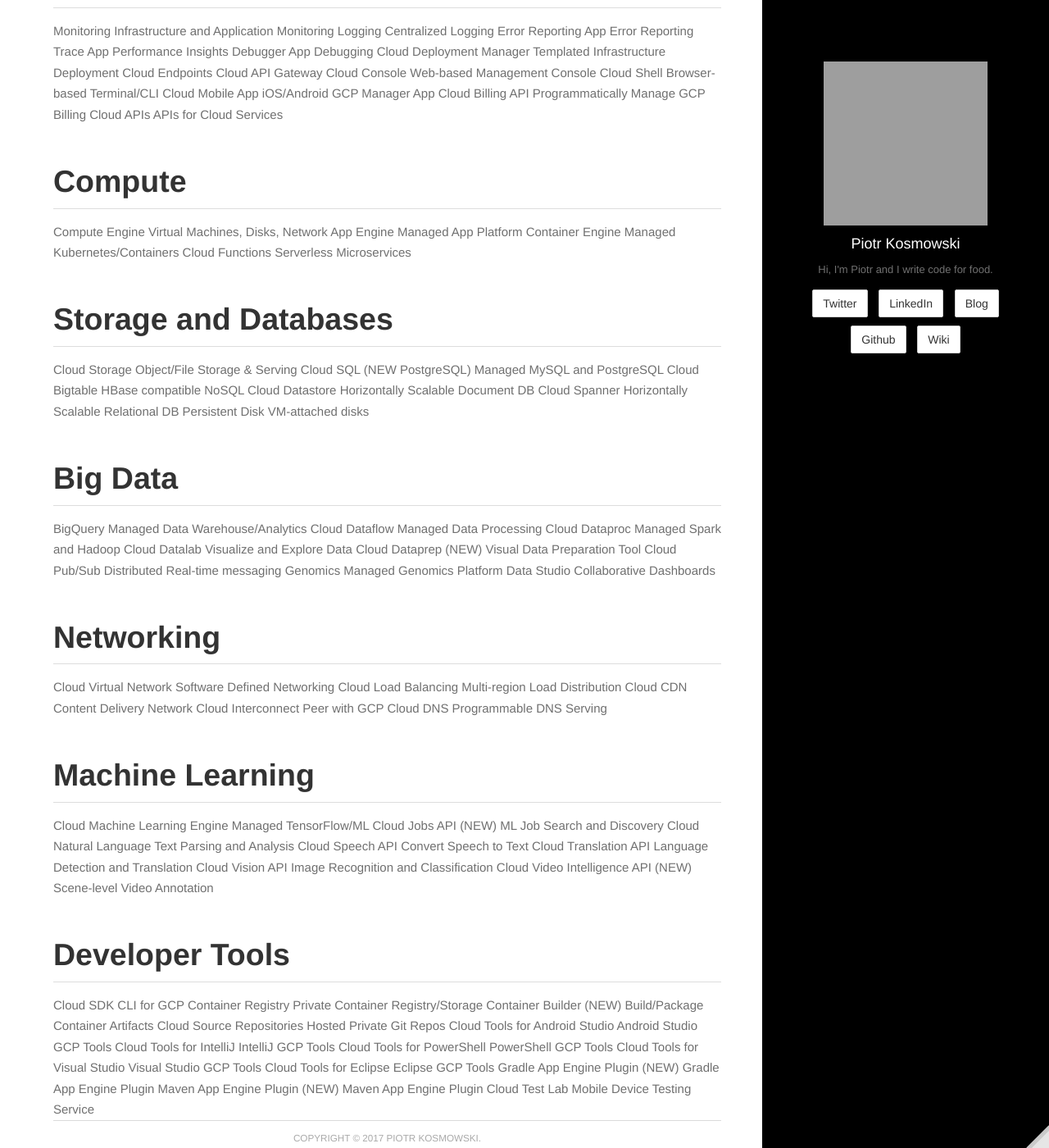
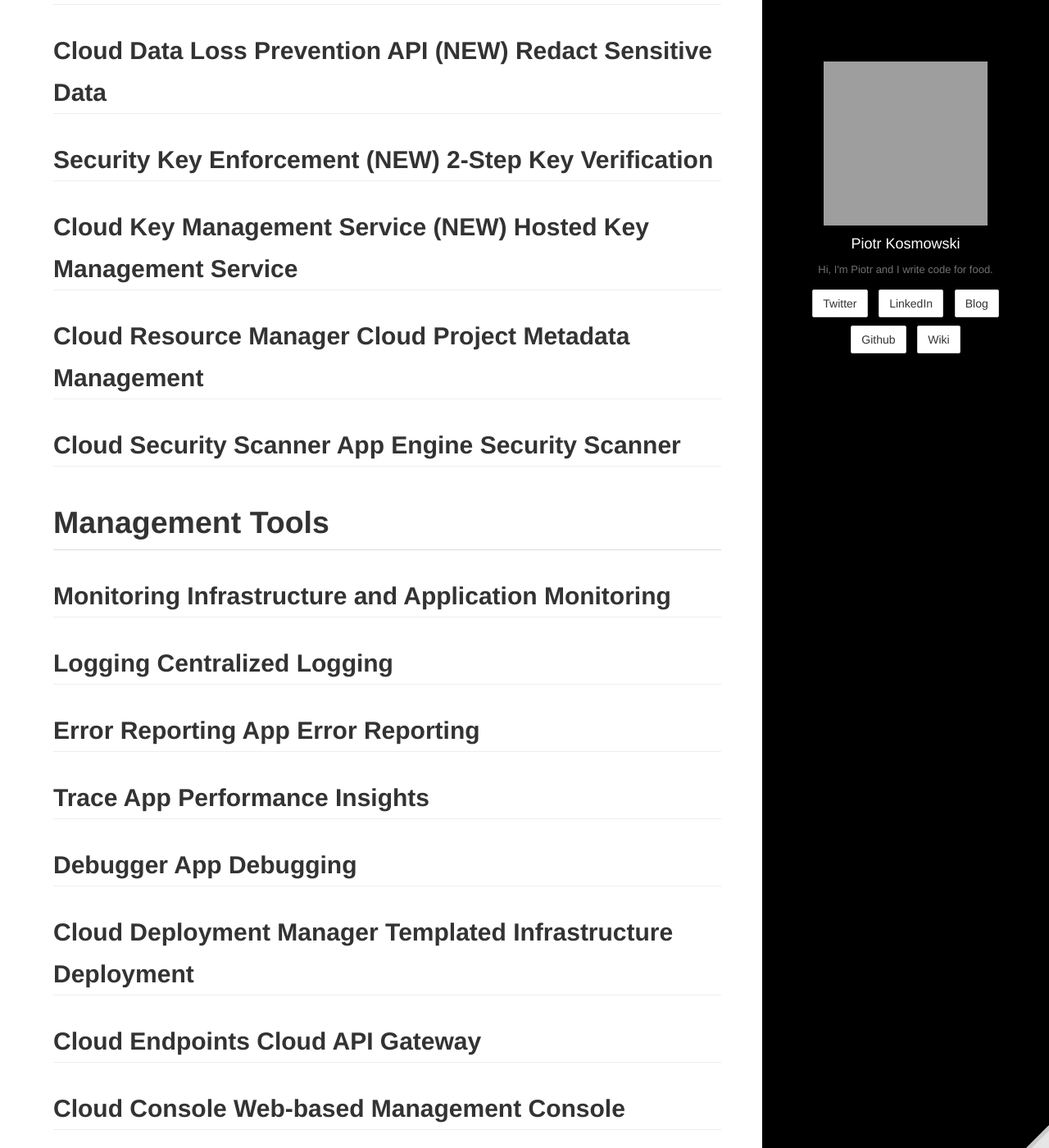
Before and after one commit to kospiotr/kospiotr.github.io, a Jekyll site: the page built from wiki/gcp.md, in a window 1280 px wide and 1400 px high, scrolled down 347 px. Shown: the whole window at 82% size. Built offline with Jekyll 4.4.1, drawn with Linux system fonts in a browser that asks for light colours; some of the changed text lies outside the part shown; grey boxes are pictures that could not be loaded.

Commit message:
Update gcp.md

```diff
--- a/wiki/gcp.md
+++ b/wiki/gcp.md
@@ -7,78 +7,79 @@
 ---
 
 # Identity & Security
-Cloud IAM	Resource Access Control
-Cloud Identity-Aware Proxy (NEW)	Identity-based App Signin
-Cloud Data Loss Prevention API (NEW)	Redact Sensitive Data
-Security Key Enforcement (NEW)	2-Step Key Verification
-Cloud Key Management Service (NEW)	Hosted Key Management Service
-Cloud Resource Manager	Cloud Project Metadata Management
-Cloud Security Scanner	App Engine Security Scanner
+
+## Cloud IAM	Resource Access Control
+## Cloud Identity-Aware Proxy (NEW)	Identity-based App Signin
+## Cloud Data Loss Prevention API (NEW)	Redact Sensitive Data
+## Security Key Enforcement (NEW)	2-Step Key Verification
+## Cloud Key Management Service (NEW)	Hosted Key Management Service
+## Cloud Resource Manager	Cloud Project Metadata Management
+## Cloud Security Scanner	App Engine Security Scanner
 
 # Management Tools
-Monitoring	Infrastructure and Application Monitoring
-Logging	Centralized Logging
-Error Reporting	App Error Reporting
-Trace	App Performance Insights
-Debugger	App Debugging
-Cloud Deployment Manager	Templated Infrastructure Deployment
-Cloud Endpoints	Cloud API Gateway
-Cloud Console	Web-based Management Console
-Cloud Shell	Browser-based Terminal/CLI
-Cloud Mobile App	iOS/Android GCP Manager App
-Cloud Billing API	Programmatically Manage GCP Billing
-Cloud APIs	APIs for Cloud Services
+## Monitoring	Infrastructure and Application Monitoring
+## Logging	Centralized Logging
+## Error Reporting	App Error Reporting
+## Trace	App Performance Insights
+## Debugger	App Debugging
+## Cloud Deployment Manager	Templated Infrastructure Deployment
+## Cloud Endpoints	Cloud API Gateway
+## Cloud Console	Web-based Management Console
+## Cloud Shell	Browser-based Terminal/CLI
+## Cloud Mobile App	iOS/Android GCP Manager App
+## Cloud Billing API	Programmatically Manage GCP Billing
+## Cloud APIs	APIs for Cloud Services
 
 # Compute
-Compute Engine	Virtual Machines, Disks, Network
-App Engine	Managed App Platform
-Container Engine	Managed Kubernetes/Containers
-Cloud Functions	Serverless Microservices
+## Compute Engine	Virtual Machines, Disks, Network
+## App Engine	Managed App Platform
+## Container Engine	Managed Kubernetes/Containers
+## Cloud Functions	Serverless Microservices
 
 # Storage and Databases
-Cloud Storage	Object/File Storage & Serving
-Cloud SQL (NEW PostgreSQL)	Managed MySQL and PostgreSQL
-Cloud Bigtable	HBase compatible NoSQL
-Cloud Datastore	Horizontally Scalable Document DB
-Cloud Spanner	Horizontally Scalable Relational DB
-Persistent Disk	VM-attached disks
+## Cloud Storage	Object/File Storage & Serving
+## Cloud SQL (NEW PostgreSQL)	Managed MySQL and PostgreSQL
+## Cloud Bigtable	HBase compatible NoSQL
+## Cloud Datastore	Horizontally Scalable Document DB
+## Cloud Spanner	Horizontally Scalable Relational DB
+## Persistent Disk	VM-attached disks
 
 # Big Data
-BigQuery	Managed Data Warehouse/Analytics
-Cloud Dataflow	Managed Data Processing
-Cloud Dataproc	Managed Spark and Hadoop
-Cloud Datalab	Visualize and Explore Data
-Cloud Dataprep (NEW)	Visual Data Preparation Tool
-Cloud Pub/Sub	Distributed Real-time messaging
-Genomics	Managed Genomics Platform
-Data Studio	Collaborative Dashboards
+## BigQuery	Managed Data Warehouse/Analytics
+## Cloud Dataflow	Managed Data Processing
+## Cloud Dataproc	Managed Spark and Hadoop
+## Cloud Datalab	Visualize and Explore Data
+## Cloud Dataprep (NEW)	Visual Data Preparation Tool
+## Cloud Pub/Sub	Distributed Real-time messaging
+## Genomics	Managed Genomics Platform
+## Data Studio	Collaborative Dashboards
 
 # Networking
-Cloud Virtual Network	Software Defined Networking
-Cloud Load Balancing	Multi-region Load Distribution
-Cloud CDN	Content Delivery Network
-Cloud Interconnect	Peer with GCP
-Cloud DNS	Programmable DNS Serving
+## Cloud Virtual Network	Software Defined Networking
+## Cloud Load Balancing	Multi-region Load Distribution
+## Cloud CDN	Content Delivery Network
+## Cloud Interconnect	Peer with GCP
+## Cloud DNS	Programmable DNS Serving
 
 # Machine Learning
-Cloud Machine Learning Engine	Managed TensorFlow/ML
-Cloud Jobs API (NEW)	ML Job Search and Discovery
-Cloud Natural Language	Text Parsing and Analysis
-Cloud Speech API	Convert Speech to Text
-Cloud Translation API	Language Detection and Translation
-Cloud Vision API	Image Recognition and Classification
-Cloud Video Intelligence API (NEW)	Scene-level Video Annotation
+## Cloud Machine Learning Engine	Managed TensorFlow/ML
+## Cloud Jobs API (NEW)	ML Job Search and Discovery
+## Cloud Natural Language	Text Parsing and Analysis
+## Cloud Speech API	Convert Speech to Text
+## Cloud Translation API	Language Detection and Translation
+## Cloud Vision API	Image Recognition and Classification
+## Cloud Video Intelligence API (NEW)	Scene-level Video Annotation
 
 # Developer Tools
-Cloud SDK	CLI for GCP
-Container Registry	Private Container Registry/Storage
-Container Builder (NEW)	Build/Package Container Artifacts
-Cloud Source Repositories	Hosted Private Git Repos
-Cloud Tools for Android Studio	Android Studio GCP Tools
-Cloud Tools for IntelliJ	IntelliJ GCP Tools
-Cloud Tools for PowerShell	PowerShell GCP Tools
-Cloud Tools for Visual Studio	Visual Studio GCP Tools
-Cloud Tools for Eclipse	Eclipse GCP Tools
-Gradle App Engine Plugin (NEW)	Gradle App Engine Plugin
-Maven App Engine Plugin (NEW)	Maven App Engine Plugin
-Cloud Test Lab	Mobile Device Testing Service
+## Cloud SDK	CLI for GCP
+## Container Registry	Private Container Registry/Storage
+## Container Builder (NEW)	Build/Package Container Artifacts
+## Cloud Source Repositories	Hosted Private Git Repos
+## Cloud Tools for Android Studio	Android Studio GCP Tools
+## Cloud Tools for IntelliJ	IntelliJ GCP Tools
+## Cloud Tools for PowerShell	PowerShell GCP Tools
+## Cloud Tools for Visual Studio	Visual Studio GCP Tools
+## Cloud Tools for Eclipse	Eclipse GCP Tools
+## Gradle App Engine Plugin (NEW)	Gradle App Engine Plugin
+## Maven App Engine Plugin (NEW)	Maven App Engine Plugin
+## Cloud Test Lab	Mobile Device Testing Service
```
